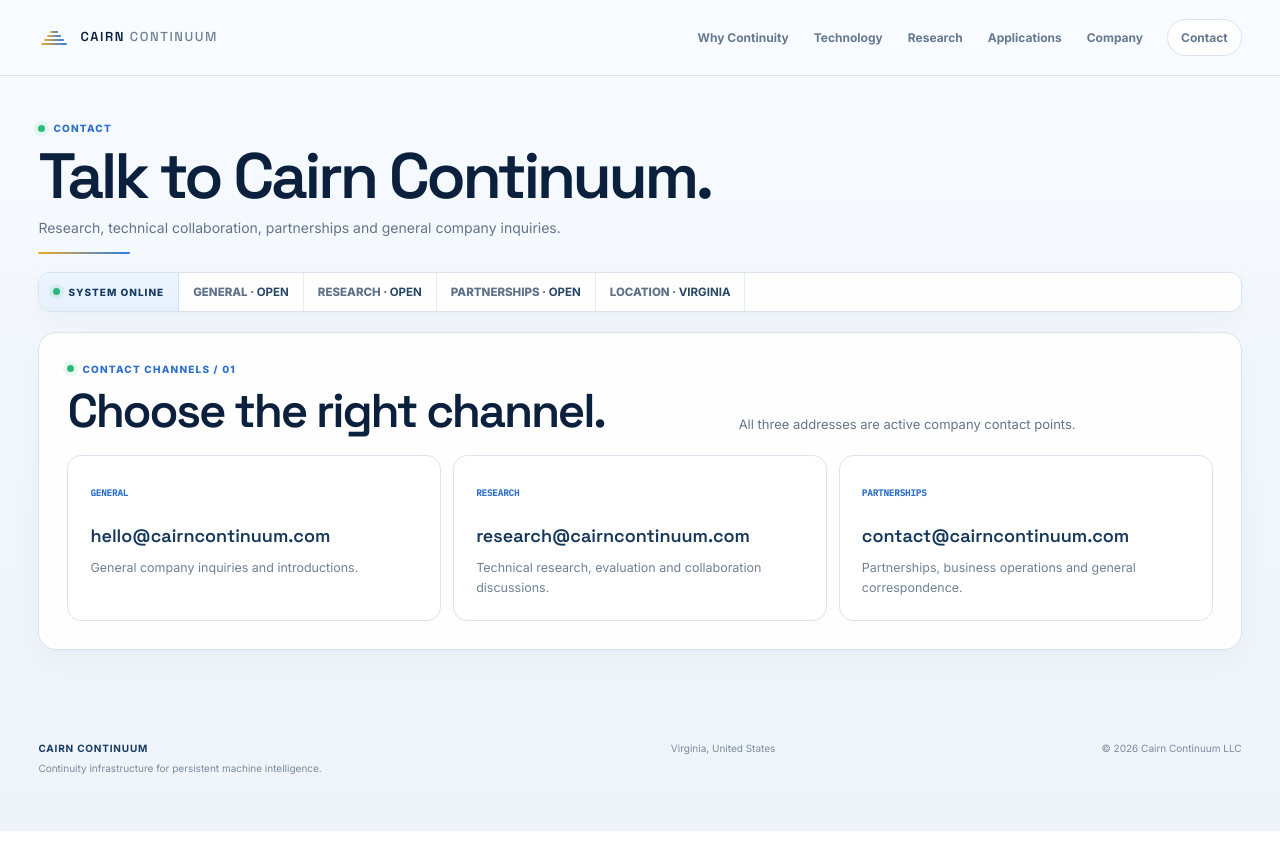
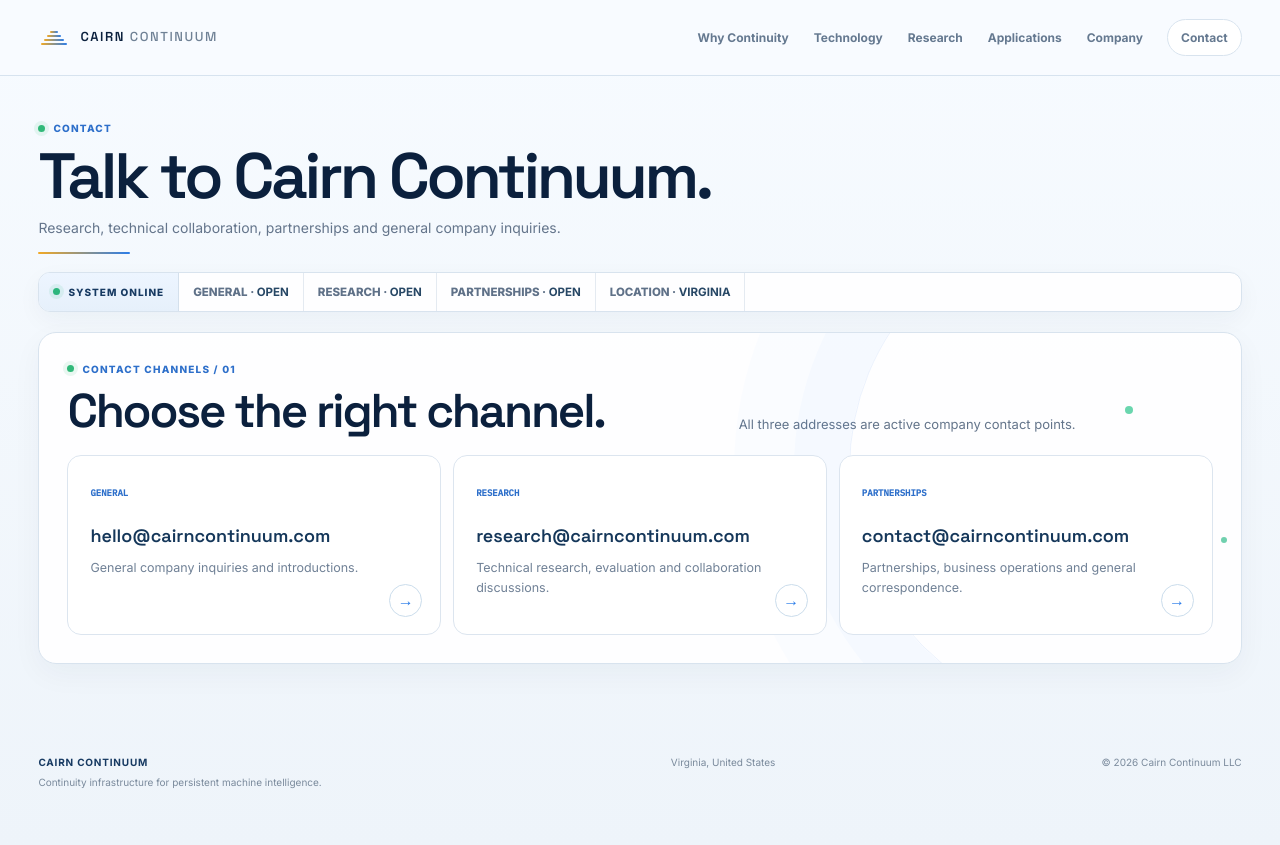
Before and after one commit to rawillia9801/Cairn, a Next.js app: page /contact in a window 1280 px wide. Built offline with nearby package versions, Linux system fonts and the light colour scheme.

Commit message:
Enhance Contact page with mission-control connection motif

```diff
--- a/app/contact/page.tsx
+++ b/app/contact/page.tsx
@@ -5,11 +5,11 @@ export default function Contact(){
     <MissionHeader eyebrow="Contact" title="Talk to Cairn Continuum." description="Research, technical collaboration, partnerships and general company inquiries." telemetry={[
       <>GENERAL · <strong>OPEN</strong></>,<>RESEARCH · <strong>OPEN</strong></>,<>PARTNERSHIPS · <strong>OPEN</strong></>,<>LOCATION · <strong>VIRGINIA</strong></>
     ]}/>
-    <Section eyebrow="Contact channels / 01" title="Choose the right channel." description="All three addresses are active company contact points.">
-      <div className="info-grid">
-        <a className="info-card" href="mailto:hello@cairncontinuum.com"><span>GENERAL</span><h3>hello@cairncontinuum.com</h3><p>General company inquiries and introductions.</p></a>
-        <a className="info-card" href="mailto:research@cairncontinuum.com"><span>RESEARCH</span><h3>research@cairncontinuum.com</h3><p>Technical research, evaluation and collaboration discussions.</p></a>
-        <a className="info-card" href="mailto:contact@cairncontinuum.com"><span>PARTNERSHIPS</span><h3>contact@cairncontinuum.com</h3><p>Partnerships, business operations and general correspondence.</p></a>
+    <Section className="contact-stage" eyebrow="Contact channels / 01" title="Choose the right channel." description="All three addresses are active company contact points.">
+      <div className="info-grid contact-grid">
+        <a className="info-card contact-card" href="mailto:hello@cairncontinuum.com"><span>GENERAL</span><h3>hello@cairncontinuum.com</h3><p>General company inquiries and introductions.</p></a>
+        <a className="info-card contact-card" href="mailto:research@cairncontinuum.com"><span>RESEARCH</span><h3>research@cairncontinuum.com</h3><p>Technical research, evaluation and collaboration discussions.</p></a>
+        <a className="info-card contact-card" href="mailto:contact@cairncontinuum.com"><span>PARTNERSHIPS</span><h3>contact@cairncontinuum.com</h3><p>Partnerships, business operations and general correspondence.</p></a>
       </div>
     </Section>
   </main>;
```
